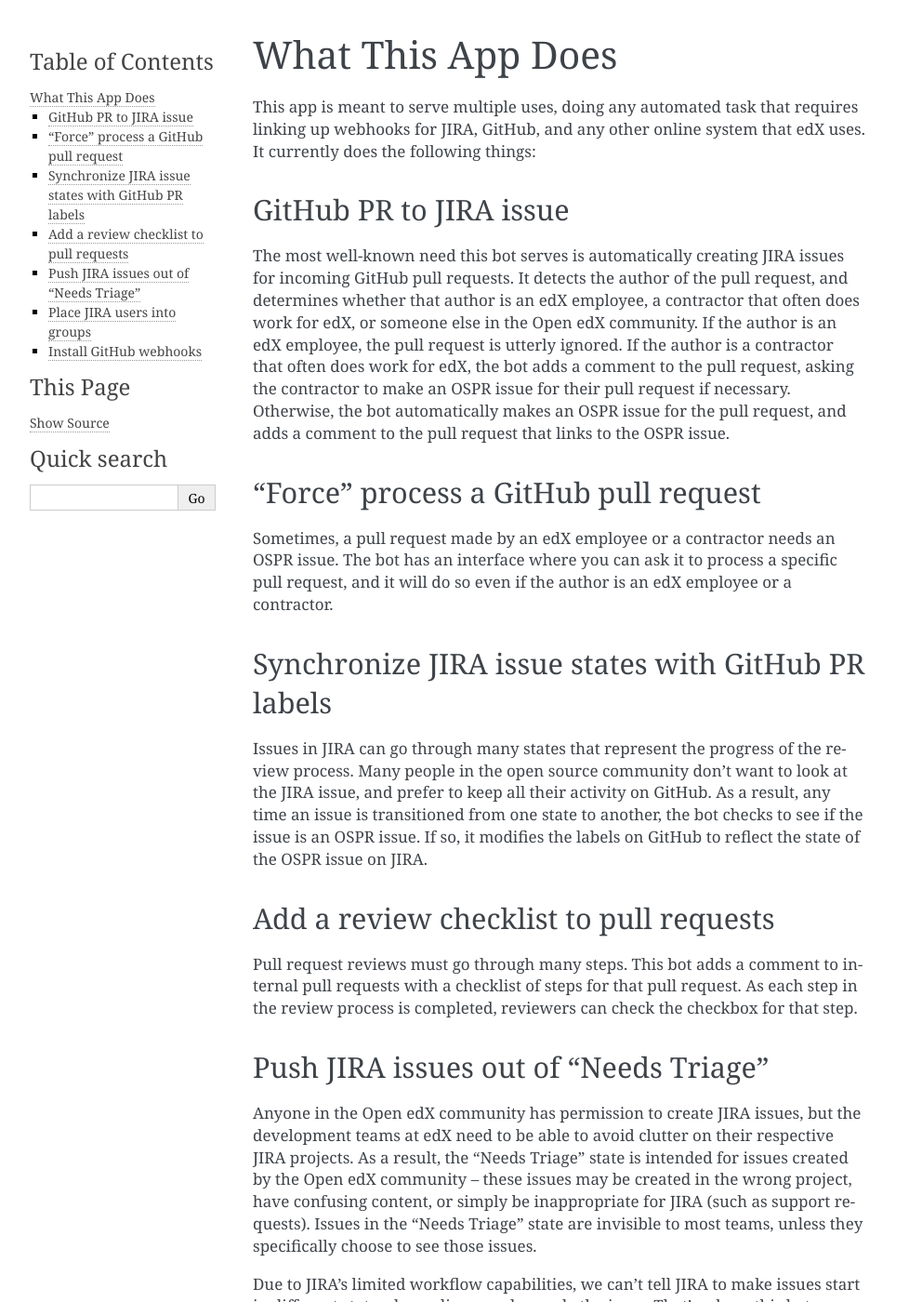
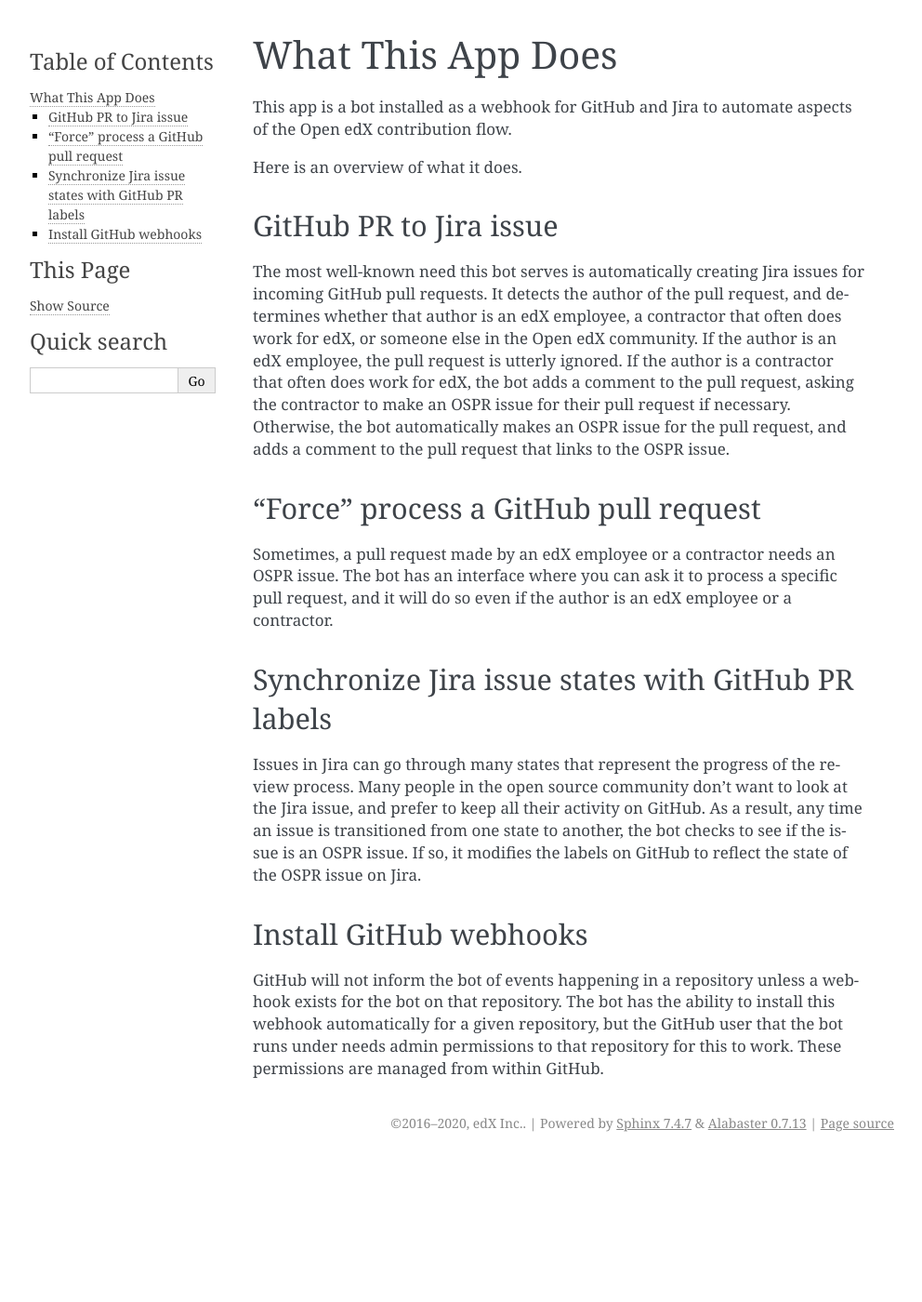
Before and after one commit to openedx/openedx-webhooks, a Sphinx documentation site: the page built from docs/about.rst, in a window 1280 px wide and 1400 px high. Shown: the whole window at 93% size, without its empty margins (148-1140 px from the left). Built offline with Sphinx 7.4.7, drawn with Linux system fonts in a browser that asks for light colours; some of the changed text lies outside the part shown.

Commit message:
Quick doc cleanup

```diff
--- a/docs/about.rst
+++ b/docs/about.rst
@@ -1,14 +1,15 @@
 What This App Does
 ==================
 
-This app is meant to serve multiple uses, doing any automated task
-that requires linking up webhooks for JIRA, GitHub, and any other online system
-that edX uses. It currently does the following things:
+This app is a bot installed as a webhook for GitHub and Jira to automate
+aspects of the Open edX contribution flow.
 
-GitHub PR to JIRA issue
+Here is an overview of what it does.
+
+GitHub PR to Jira issue
 -----------------------
 
-The most well-known need this bot serves is automatically creating JIRA issues
+The most well-known need this bot serves is automatically creating Jira issues
 for incoming GitHub pull requests. It detects the author of the pull request,
 and determines whether that author is an edX employee, a contractor that often
 does work for edX, or someone else in the Open edX community. If the author
@@ -27,61 +28,15 @@
 pull request, and it will do so even if the author is an edX employee or
 a contractor.
 
-Synchronize JIRA issue states with GitHub PR labels
+Synchronize Jira issue states with GitHub PR labels
 ---------------------------------------------------
 
-Issues in JIRA can go through many states that represent the progress of the
+Issues in Jira can go through many states that represent the progress of the
 review process. Many people in the open source community don't want to look
-at the JIRA issue, and prefer to keep all their activity on GitHub. As a result,
+at the Jira issue, and prefer to keep all their activity on GitHub. As a result,
 any time an issue is transitioned from one state to another, the bot checks
 to see if the issue is an OSPR issue. If so, it modifies the labels on GitHub
-to reflect the state of the OSPR issue on JIRA.
-
-Add a review checklist to pull requests
----------------------------------------
-
-Pull request reviews must go through many steps. This bot adds a comment to
-internal pull requests with a checklist of steps for that pull request.
-As each step in the review process is completed, reviewers can check the
-checkbox for that step.
-
-
-Push JIRA issues out of "Needs Triage"
---------------------------------------
-
-Anyone in the Open edX community has permission to create JIRA issues, but the
-development teams at edX need to be able to avoid clutter on their respective
-JIRA projects. As a result, the "Needs Triage" state is intended for issues
-created by the Open edX community -- these issues may be created in the wrong
-project, have confusing content, or simply be inappropriate for JIRA (such as
-support requests). Issues in the "Needs Triage" state are invisible to most
-teams, unless they specifically choose to see those issues.
-
-Due to JIRA's limited workflow capabilities, we can't tell JIRA to make issues
-start in different states depending on who made the issue. That's where this
-bot comes in. Every time an issue is created, it starts in the "Needs Triage"
-state. JIRA alerts this bot that a new issue has been created, and this bot
-examines the issue to see who the creator is. If the creator is an edX employee,
-the bot moves the ticket out of "Needs Triage" and into a different state. If
-the creator is not an edX employee, the bot leaves the issue in "Needs Triage",
-and an edX employee will have to look at the issue, triage it, and move it
-out of that state manually.
-
-Place JIRA users into groups
-----------------------------
-
-JIRA has user groups, which can be assigned various different permission levels.
-For example, the "edx-employees" group has many permissions assigned to it.
-However, JIRA is really bad at automated user management, and it can't
-automatically categorize users into groups. Once again, this bot can make up
-for JIRA's shortcomings.
-
-There is a function where the bot will scan *all* the users on JIRA based on their
-email address, and categorize the user into a group based on that email. For
-example, users with an ``@edx.org`` email address will be placed into the
-"edx-employees" group. This function is automatically run once every hour, so
-that as new employees join edX, they are automatically placed into the correct
-group on JIRA.
+to reflect the state of the OSPR issue on Jira.
 
 Install GitHub webhooks
 -----------------------
--- a/docs/endpoints.rst
+++ b/docs/endpoints.rst
@@ -1,5 +1,7 @@
 Endpoints
 =========
+
+These are the URL endpoints in the Flask application.
 
 .. autoflask:: openedx_webhooks:create_app()
    :endpoints:
```
Also changed, not shown: docs/install.rst (+4 -4 lines).
